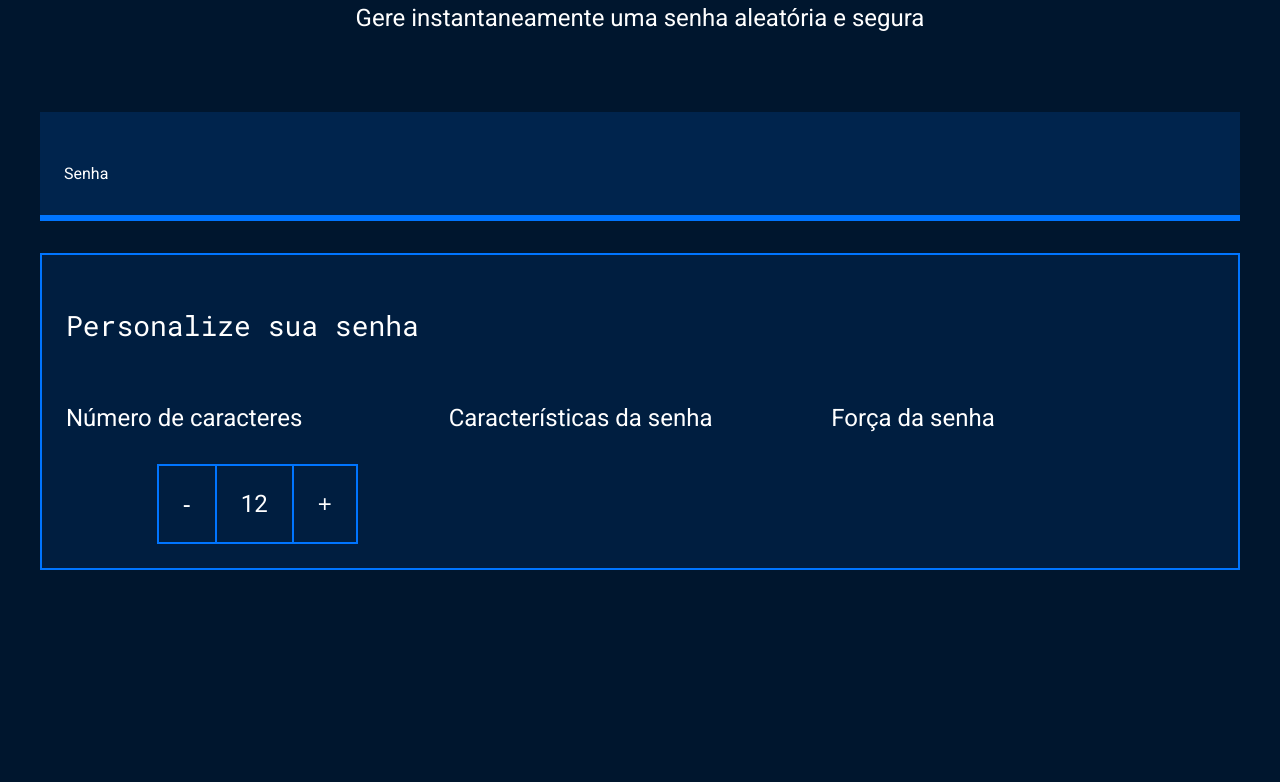
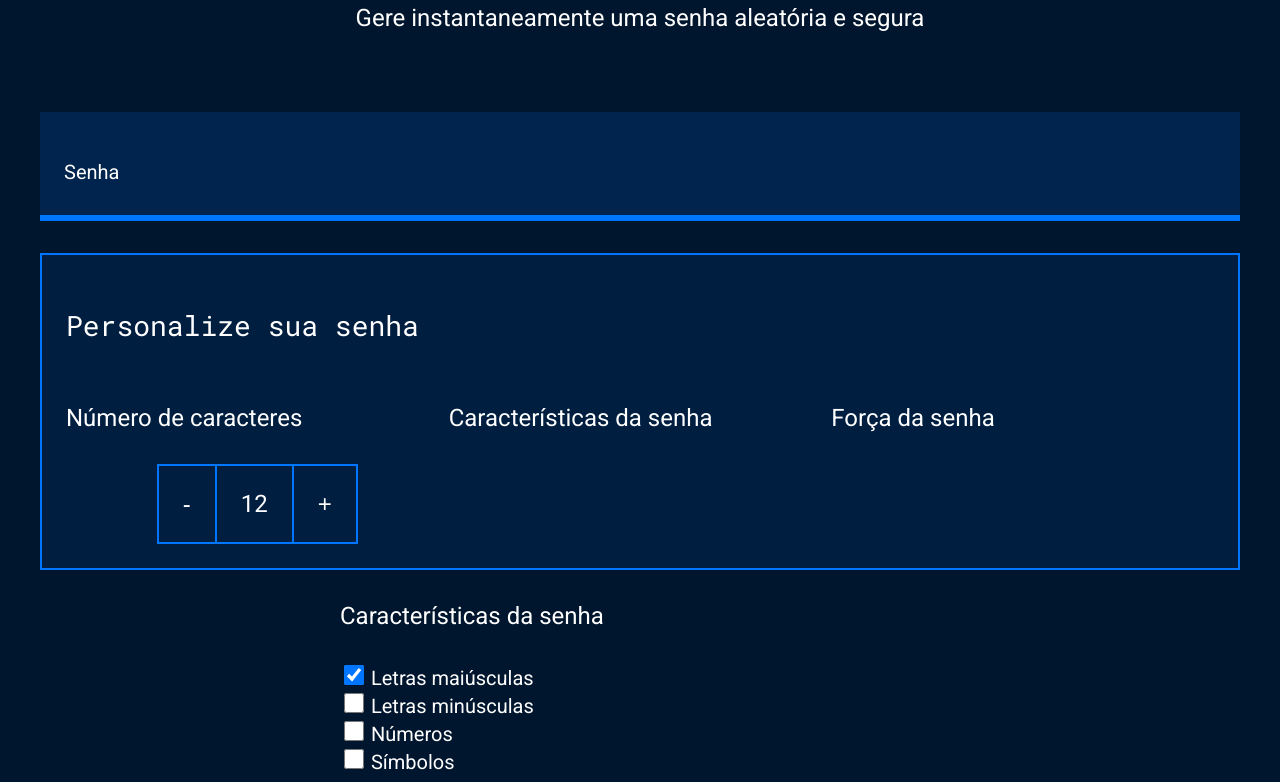
Before and after one commit to ma162611/maria.seguran-adigital, a plain HTML site: page index.html in a window 1280 px wide. Shown: the part 214-996 px from the top of the page. Before the commit the page ends 800 px from the top, so only its background shows below. Drawn offline with Linux system fonts and the light colour scheme.

Commit message:
,dsfksfjvn

```diff
--- a/index.html
+++ b/index.html
@@ -38,7 +38,46 @@
                 </div>
             </div>
         </div>
+        <div class="parametro-senha">
+    <h4 class="parametro-senha__titulo">Características da senha</h4>
+    <div class="parametro-senha-checkbox">
+        <input name="maiusculo" type="checkbox" class="checkbox" checked>
+        <label for="maiusculo">Letras maiúsculas</label>
+    </div>
+    <div class="parametro-senha-checkbox">
+        <input name="minusculo" type="checkbox" class="checkbox">
+        <label for="minusculo">Letras minúsculas</label>
+    </div>
+    <div class="parametro-senha-checkbox">
+        <input name="numero" type="checkbox" class="checkbox">
+        <label for="numero">Números</label>
+    </div>
+    <div class="parametro-senha-checkbox">
+        <input name="simbolo" type="checkbox" class="checkbox">
+        <label for="simbolo">Símbolos</label>
+    </div>
+</div>
     </section>
+
+
+
+
+
+
+
+
+
+
+
+
+
+
+
+
+
+
+
+
 </body>
 
 </html>
--- a/style.css
+++ b/style.css
@@ -113,3 +113,11 @@ body {
         flex-direction: row;
     }
 }
+label{
+    font-size: 20px;
+}
+.checkbox{
+    width: 20px;
+    height: 20px;
+    cursor: pointer;
+}
```
